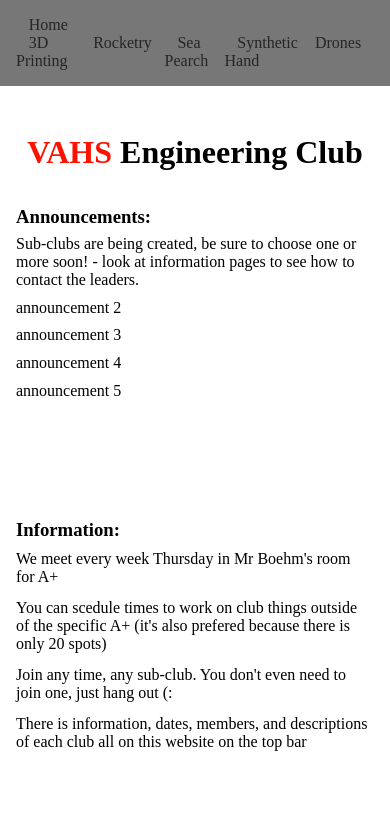
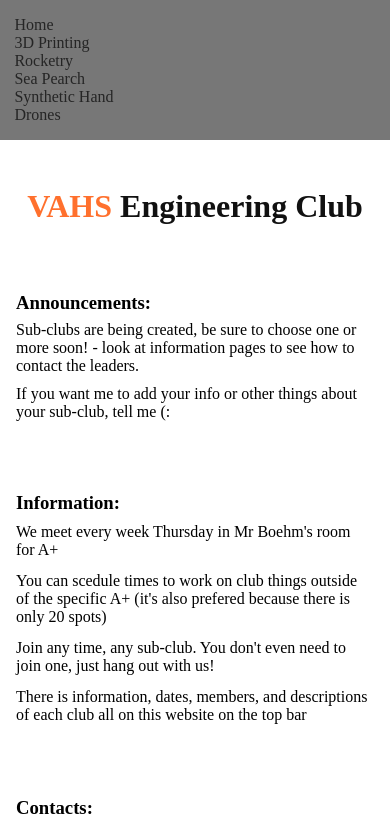
Before and after one commit to theradest1/EngineeringClubWebpage, a website: page index.html in a window 390 px wide. Shown: the top 835 px of the page. Drawn offline with Linux system fonts and the light colour scheme.

Commit message:
more fixes

```diff
--- a/css/main.scss
+++ b/css/main.scss
@@ -1,5 +1,5 @@
 body {
-	background: #fff;
+	background: rgb(255, 255, 255);
 	margin: 0;
 	font-family: 'Times New Roman', Times, serif;
 }
@@ -24,7 +24,7 @@ body {
 	li {
 		a {
 			text-decoration: none;
-			padding: .8em;
+			padding: .9em;
 
 			&:hover {
 				color: #000000;
@@ -38,18 +38,18 @@ body {
 
 .hero_logo {
 	font-weight: bold;
-	color: black;
+	color: rgb(17, 17, 17);
 	font-size: 2em;
 	text-align: center;
 
 	span {
-		color: rgb(255, 17, 0);
+		color: rgb(255, 112, 45);
 	}
 }
 
 .announcements {
 	padding: .1;
-	margin-top: -5em;
+	margin-top: -3em;
 
 	ul {
 		margin-top: -1em;
@@ -60,7 +60,12 @@ body {
 	}
 }
 
+.contacts {
+	margin-top: -3em;
+}
+
 .info {
+	margin-top: -3em;
 	ul {
 		margin-top: -1em;
 	}
@@ -83,3 +88,15 @@ ul {
 section {
 	padding: 3em 1em
 }
+
+@media only screen and (max-width: 600px){
+	.navbar {
+		padding-left: 0;
+		ul {
+			display: initial;
+		}
+		li {
+			text-align: left;
+		}
+	}
+}
--- a/index.html
+++ b/index.html
@@ -12,12 +12,10 @@
 		<div class="navbar_containter">
 			<!--<a href="/" id="navbar_logo">VAHS Engineering Club</a>
 			</div>-->
-			<ul class="navbar_menu_left">
+			<ul class="navbar_menu_right">
 				<li>
 					<a href="/"> Home </a>
 				</li>
-			</ul>
-			<ul class="navbar_menu_right">
 				<li>
 					<a href="/3d-printing.html"> 3D Printing </a>
 				</li>
@@ -50,10 +48,7 @@
 		<div class="announcements_list">
 			<ul>
 				<li>Sub-clubs are being created, be sure to choose one or more soon! - look at information pages to see how to contact the leaders.</li>
-				<li>announcement 2</li>
-				<li>announcement 3</li>
-				<li>announcement 4</li>
-				<li>announcement 5</li>
+				<li>If you want me to add your info or other things about your sub-club, tell me (:</li>
 			</ul>
 		</div>
 	</section>
@@ -66,7 +61,7 @@
 			<ul>
 				<li>We meet every week Thursday in Mr Boehm's room for A+</li>
 				<li>You can scedule times to work on club things outside of the specific A+ (it's also prefered because there is only 20 spots)</li>
-				<li>Join any time, any sub-club. You don't even need to join one, just hang out (:</li>
+				<li>Join any time, any sub-club. You don't even need to join one, just hang out with us!</li>
 				<li>There is information, dates, members, and descriptions of each club all on this website on the top bar</li>
 			</ul>
 		</div>
```
Also changed, not shown: css/main.css, 1 other file.
